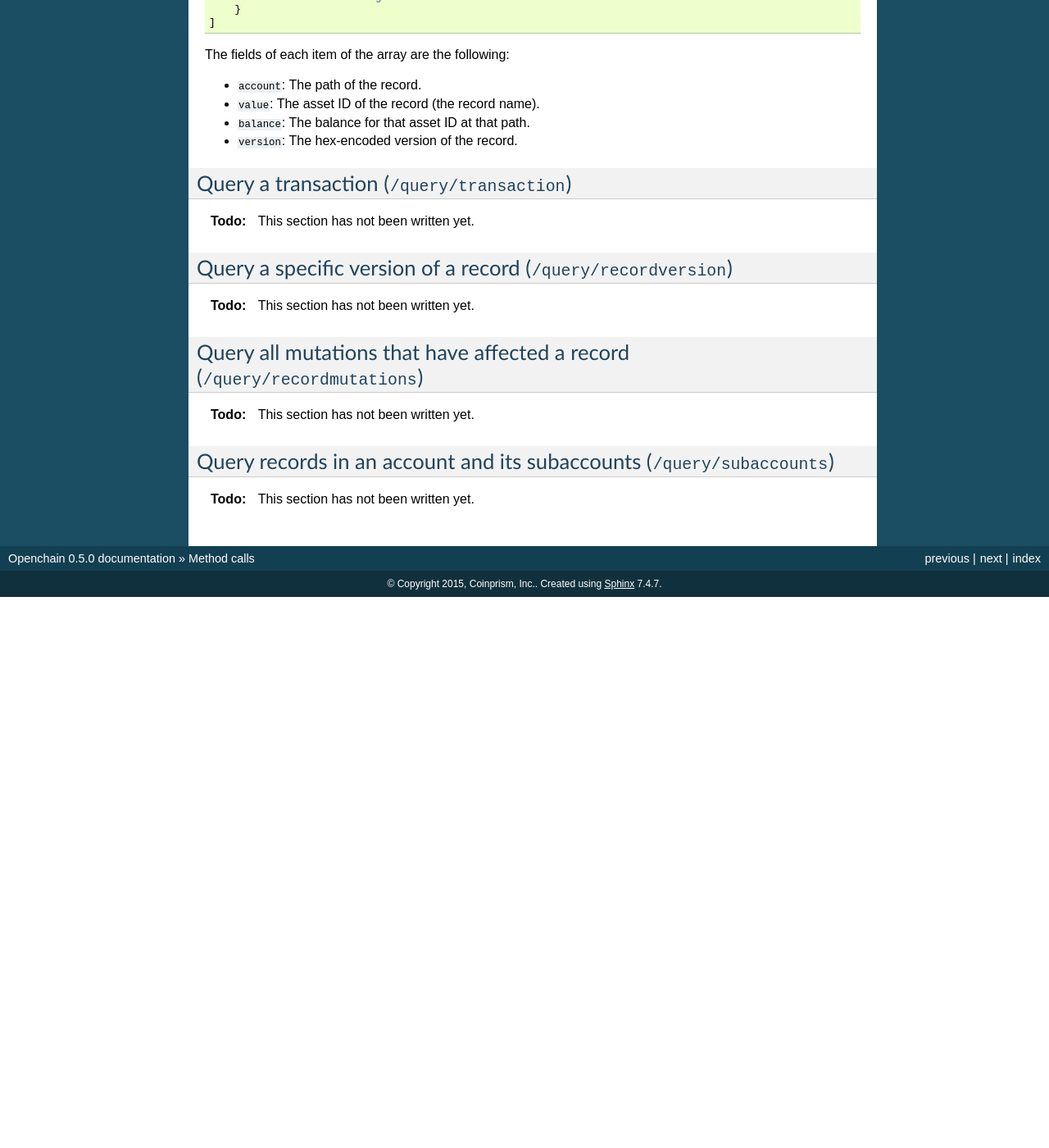
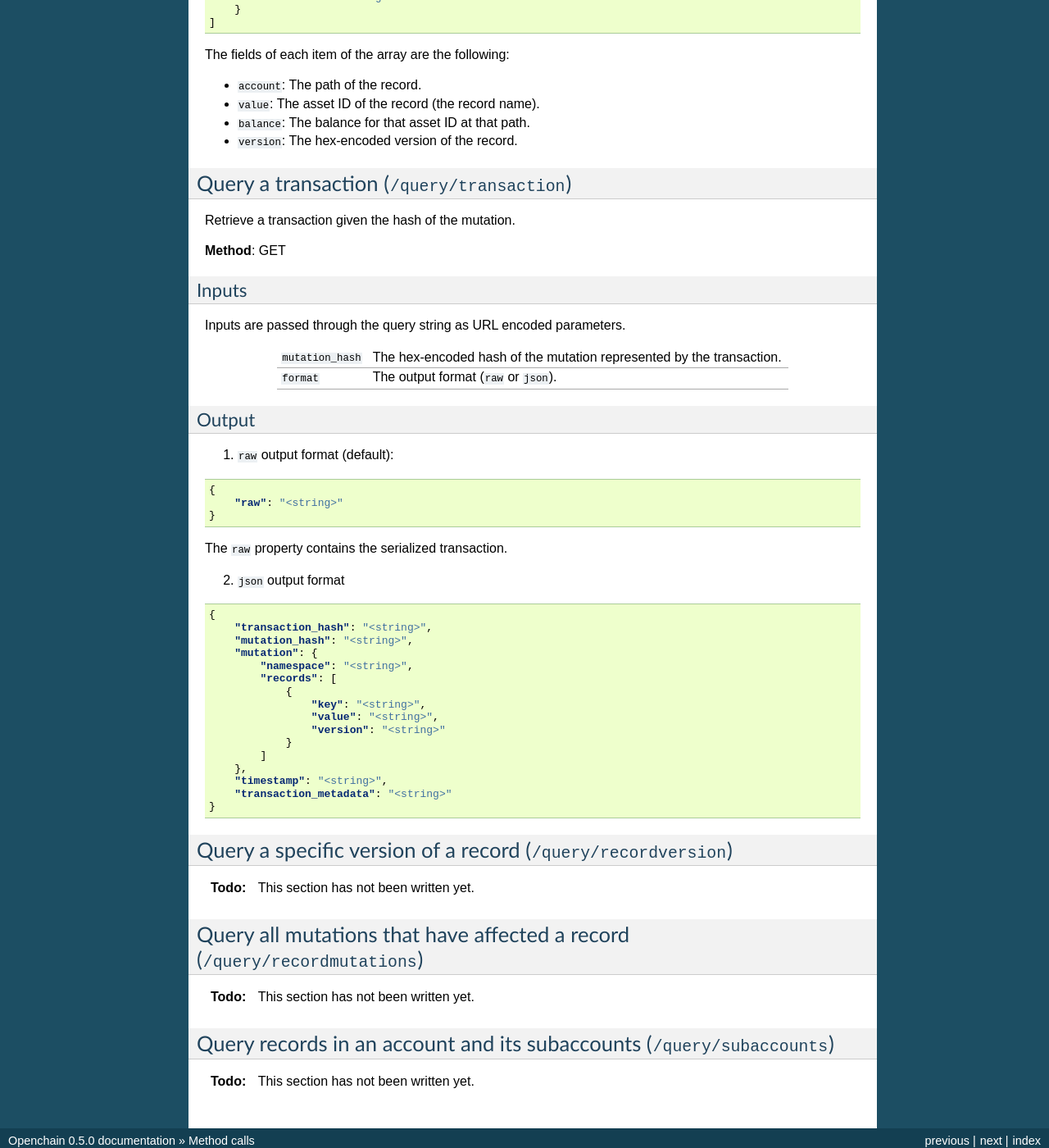
Before and after one commit to openchain/docs, a Sphinx documentation site: the page built from docs/source/api/method-calls.rst, in a window 1280 px wide and 1400 px high, scrolled down 2835 px. Shown: the whole window at 82% size. Built offline with Sphinx 7.4.7, drawn with Linux system fonts in a browser that asks for light colours; before the commit the page ends 3563 px from its top, so only the background shows below that; some of the changed text lies outside the part shown.

Commit message:
Document the API endpoint for querying the details of a transaction

```diff
--- a/docs/source/api/method-calls.rst
+++ b/docs/source/api/method-calls.rst
@@ -140,7 +140,7 @@ Inputs
 Inputs are passed through the query string as URL encoded parameters.
 
 =================  ==============
-``mutation_hash``  The hex-encoded hash of the mutation represented by the transaction.
+``account``        The path to query for.
 =================  ==============
 
 Output
@@ -171,7 +171,53 @@ The fields of each item of the array are the following:
 Query a transaction (``/query/transaction``)
 --------------------------------------------
 
-.. include:: /common/stub.txt
+Retrieve a transaction given the hash of the mutation.
+
+**Method**: GET
+
+Inputs
+~~~~~~
+
+Inputs are passed through the query string as URL encoded parameters.
+
+=================  ==============
+``mutation_hash``  The hex-encoded hash of the mutation represented by the transaction.
+``format``         The output format (``raw`` or ``json``).
+=================  ==============
+
+Output
+~~~~~~
+
+1. ``raw`` output format (default):
+
+.. code-block:: json
+
+    {
+        "raw": "<string>"
+    }
+
+The ``raw`` property contains the serialized transaction.
+
+2. ``json`` output format
+
+.. code-block:: json
+
+    {
+        "transaction_hash": "<string>",
+        "mutation_hash": "<string>",
+        "mutation": {
+            "namespace": "<string>",
+            "records": [
+                {
+                    "key": "<string>",
+                    "value": "<string>",
+                    "version": "<string>"
+                }
+            ]
+        },
+        "timestamp": "<string>",
+        "transaction_metadata": "<string>"
+    }
 
 Query a specific version of a record (``/query/recordversion``)
 ---------------------------------------------------------------
```
